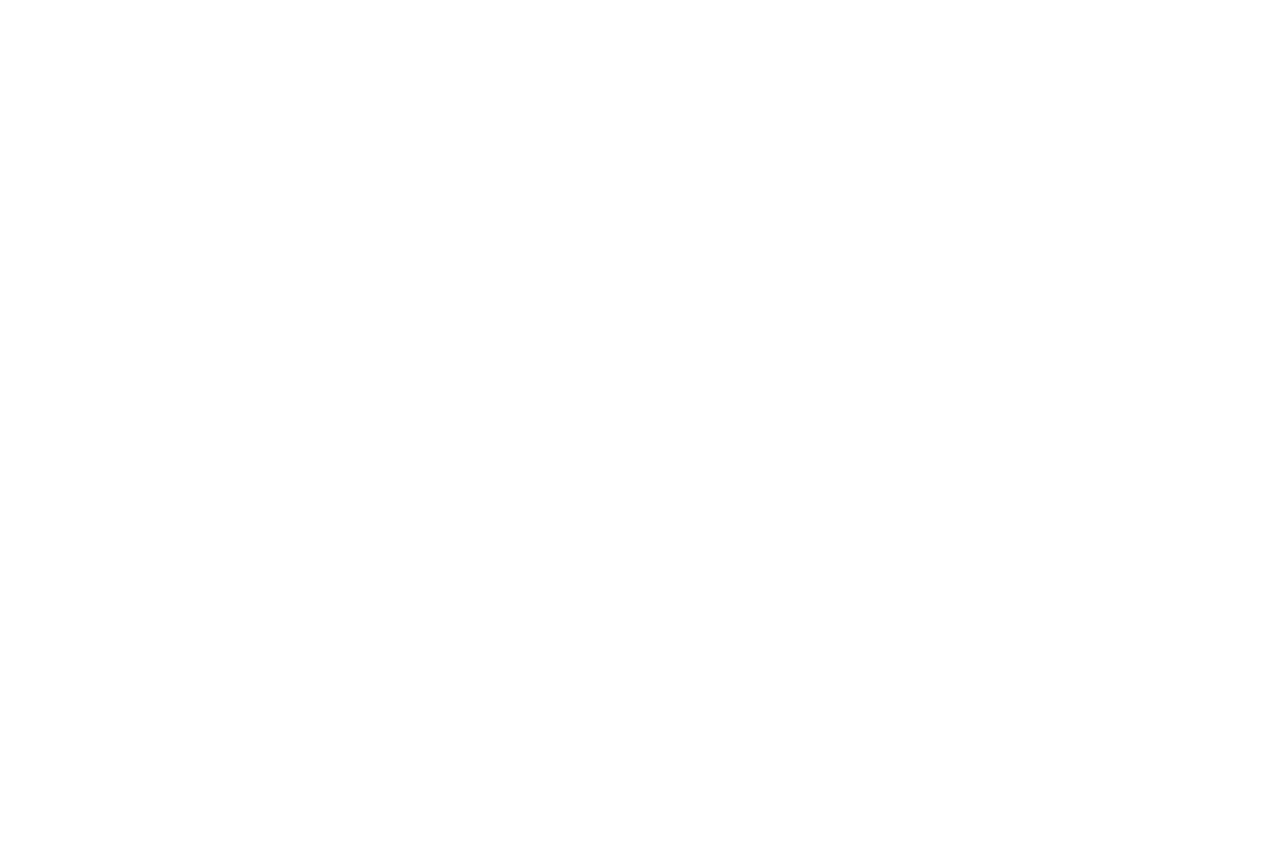
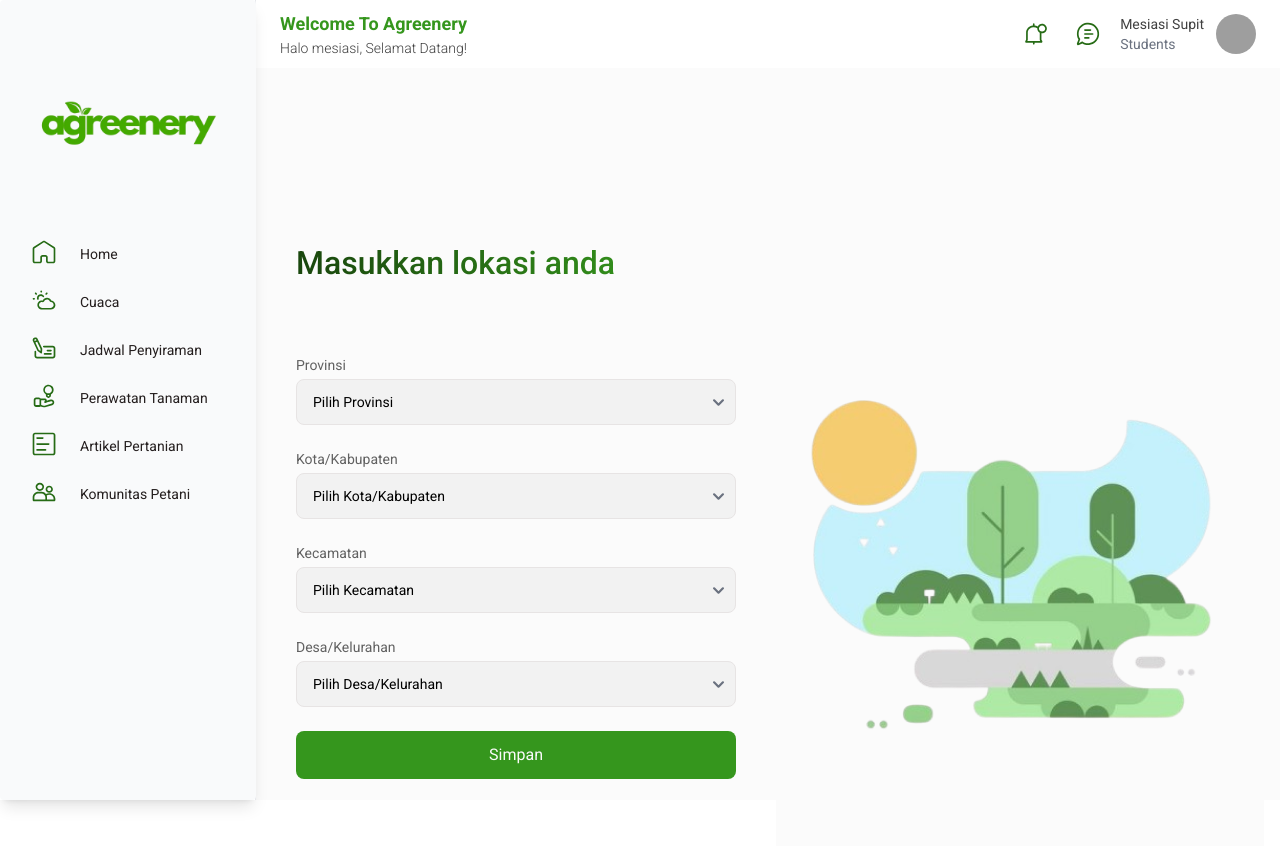
Before and after one commit to Agussdz/FrontEnd_Agreenery_Capstone_Alterra_KM7, a React (Vite) app: page /formcuaca in a window 1280 px wide. Before the commit this address had no page. Shown: the top 846 px of the page. Before the commit the page ends 800 px from the top, so only its background shows below. Built offline with nearby package versions, Linux system fonts and the light colour scheme; grey boxes are pictures that could not be loaded.

Commit message:
cuaca form

```diff
--- a/src/App.jsx
+++ b/src/App.jsx
@@ -6,6 +6,7 @@ import AdminProtectedRoutes from "./routes/AdminProtectedRoutes";
 import LoadingAnimation from "./components/LoadingAnimation";
 import AlertPassword from "./components/AlertPassword";
 import SideAndNav from "./pages/SideAndNav";
+import HeroCuaca from "./pages/HeroCuaca";
 import FormCuaca from "./pages/FormCuaca";
 
 function App() {
@@ -17,7 +18,8 @@ function App() {
           <Route path="/login" element={<LoginPage />} />
           <Route path="/register" element={<RegisterPage />} />
           <Route path="/sidenav" element={<SideAndNav />} />
-          <Route path="/cuaca" element={<FormCuaca />} />
+          <Route path="/formcuaca" element={<FormCuaca/>} />
+          <Route path="/cuaca" element={<HeroCuaca/>} />
 
 
           {/* User Private Route */}
--- a/src/pages/FormCuaca.jsx
+++ b/src/pages/FormCuaca.jsx
@@ -14,7 +14,7 @@ export default function FormCuaca() {
         <SidebarComponent isSidebarOpen={isSidebarOpen} />
 
         {/* Content */}
-        <main className="flex-grow bg-gray-100">
+        <main className="flex-grow bg-neutral-100">
           {/* Hamburger Icon */}
           <div
             className="lg:hidden fixed top-2 left-2 bg-transparent text-primary-400 p-2 rounded-md z-50 cursor-pointer"
@@ -35,29 +35,109 @@ export default function FormCuaca() {
             {/* Konten Fitur dibagi menjadi dua bagian */}
             <div className="grid grid-cols-1 lg:grid-cols-2 gap-4 p-4">
               {/* Bagian Kiri: Form */}
-              <div className="p-6 relative top-[378px]">
+              <div className="p-6 relative top-[131px]">
                 <div className="textsection w-[466px] h-[116px]">
-                  <h1 className="font-roboto-700 font-bold text-transparent bg-clip-text bg-gradient-to-r from-[#19460D] to-[#3DAC21] text-[48px]">
-                    Lihat informasi cuaca
-                  </h1>
-
-                  <p className=" font-roboto-400 text-primary-800 opacity-50 mb-6">
-                    Masukkan data lokasi secara manual atau izinkan akses lokasi
-                    untuk pengalaman yang lebih optimal.
+                  <p className=" font-roboto-500 font-bold text-transparent bg-clip-text bg-gradient-to-r from-[#19460D] to-[#3DAC21] text-[32px]">
+                    Masukkan lokasi anda
                   </p>
                 </div>
-                <div className="flex space-x-4 mt-5">
-                  <button className="px-4 py-2 border border-primary-500 text-primary-500 font-medium rounded-md hover:bg-green-100">
-                    Input manual
-                  </button>
-                  <button className="px-4 py-2 bg-primary-500 text-white font-medium rounded-md hover:bg-green-600">
-                    Lokasi otomatis
-                  </button>
+                <div className="form ">
+                  <form className="space-y-6">
+                    <div className="mb-5">
+                      <label
+                        htmlFor="display_name"
+                        className="block text-neutral-400 text-sm font-medium"
+                      >
+                        Provinsi
+                      </label>
+                      <select
+                        type="select"
+                        id="provinsi"
+                        name="provinsi"
+                        className="mt-1 w-full px-4 py-3 rounded-lg border border-neutral-300 bg-neutral-200 text-sm text-neutral-700 placeholder:text-neutral-500 focus:outline-none focus:ring-2 focus:ring-primary-300"
+                        required
+                      >
+                        <option value="" disabled selected>
+                          Pilih Provinsi
+                        </option>
+                        {/* Tambahkan opsi lainnya */}
+                      </select>
+                    </div>
+                    <div className="mb-5">
+                      <label
+                        htmlFor="email"
+                        className="block text-neutral-400 text-sm font-medium"
+                      >
+                        Kota/Kabupaten
+                      </label>
+                      <select
+                        type="select"
+                        id="kota"
+                        name="kota"
+                        className="mt-1 w-full px-4 py-3 rounded-lg border border-neutral-300 bg-neutral-200 text-sm text-neutral-700 placeholder:text-neutral-500 focus:outline-none focus:ring-2 focus:ring-primary-300"
+                        required
+                      >
+                        <option value="" disabled selected>
+                          Pilih Kota/Kabupaten
+                        </option>
+                        {/* Tambahkan opsi lainnya */}
+                      </select>
+                    </div>
+                    <div className="mb-5">
+                      <label
+                        htmlFor="phone"
+                        className="block text-neutral-400 text-sm font-medium"
+                      >
+                        Kecamatan
+                      </label>
+                      <select
+                        type="select"
+                        id="kecamatan"
+                        name="kecamatan"
+                        className="mt-1 w-full px-4 py-3 rounded-lg border border-neutral-300 bg-neutral-200 text-sm text-neutral-700 placeholder:text-neutral-500 focus:outline-none focus:ring-2 focus:ring-primary-300"
+                        required
+                      >
+                        <option value="" disabled selected>
+                          Pilih Kecamatan
+                        </option>
+                        {/* Tambahkan opsi lainnya */}
+                      </select>
+                    </div>
+                    <div className="mb-5 relative">
+                      <label
+                        htmlFor="password"
+                        className="block text-neutral-400 text-sm font-medium"
+                      >
+                        Desa/Kelurahan
+                      </label>
+                      <div className="relative">
+                        <select
+                          type="select"
+                          id="kelurahan"
+                          name="kelurahan"
+                          className="mt-1 w-full px-4 py-3 rounded-lg border border-neutral-300 bg-neutral-200 text-sm text-neutral-700 placeholder:text-neutral-500 focus:outline-none focus:ring-2 focus:ring-primary-300"
+                          required
+                        >
+                          <option value="" disabled selected>
+                            Pilih Desa/Kelurahan
+                          </option>
+                          {/* Tambahkan opsi lainnya */}
+                        </select>
+                      </div>
+                    </div>
+
+                    <button
+                      type="submit"
+                      className="w-full py-3 bg-primary-500 text-neutral-100 font-semibold rounded-lg hover:bg-primary-600 focus:outline-none focus:ring-2 focus:ring-primary-400"
+                    >
+                      Simpan
+                    </button>
+                  </form>
                 </div>
               </div>
 
               {/* Bagian Kanan: Gambar */}
-              <div className="flex items-center justify-center relative top-[217px]">
+              <div className="flex items-center justify-center relative top-[217px] bg-neutral-100">
                 <img className=" items-center relative z-10" src={herocuaca} />
               </div>
             </div>
--- /dev/null
+++ b/src/pages/HeroCuaca.jsx
@@ -0,0 +1,69 @@
+import { useState } from "react";
+import { SidebarComponent } from "../components/SidebarComponent"; // Tambahin komponen ini di setiap page
+import { NavbarComponent } from "../components/NavbarComponent"; //Tambahin komponen ini di setiap page
+import { HiOutlineArrowLeft, HiOutlineMenu } from "react-icons/hi"; // Ikon hamburger dan Arrow tambahin di setiap page
+import herocuaca from "../assets/hero-cuaca.png";
+
+export default function HeroCuaca() {
+  const [isSidebarOpen, setSidebarOpen] = useState(false);
+
+  return (
+    <>
+      <div className="flex h-screen">
+        {/* Sidebar Component */}
+        <SidebarComponent isSidebarOpen={isSidebarOpen} />
+
+        {/* Content */}
+        <main className="flex-grow bg-neutral-100">
+          {/* Hamburger Icon */}
+          <div
+            className="lg:hidden fixed top-2 left-2 bg-transparent text-primary-400 p-2 rounded-md z-50 cursor-pointer"
+            onClick={() => setSidebarOpen(!isSidebarOpen)}
+          >
+            {isSidebarOpen ? (
+              <HiOutlineArrowLeft className="w-6 h-6 align-middle" /> // closed icon
+            ) : (
+              <HiOutlineMenu className="w-6 h-6" /> // Hamburger icon
+            )}
+          </div>
+
+          {/* Content */}
+          <div className="relative">
+            {/* Navbar Component */}
+            <NavbarComponent />
+
+            {/* Konten Fitur dibagi menjadi dua bagian */}
+            <div className="grid grid-cols-1 lg:grid-cols-2 gap-4 p-4">
+              {/* Bagian Kiri: Form */}
+              <div className="p-6 relative top-[378px]">
+                <div className="textsection w-[466px] h-[116px]">
+                  <h1 className="font-roboto-700 font-bold text-transparent bg-clip-text bg-gradient-to-r from-[#19460D] to-[#3DAC21] text-[48px]">
+                    Lihat informasi cuaca
+                  </h1>
+
+                  <p className=" font-roboto-400 text-primary-800 opacity-50 mb-6">
+                    Masukkan data lokasi secara manual atau izinkan akses lokasi
+                    untuk pengalaman yang lebih optimal.
+                  </p>
+                </div>
+                <div className="flex space-x-4 mt-5">
+                  <button className="px-4 py-2 border border-primary-500 text-primary-500 font-medium rounded-md hover:bg-green-100">
+                    Input manual
+                  </button>
+                  <button className="px-4 py-2 bg-primary-500 text-white font-medium rounded-md hover:bg-green-600">
+                    Lokasi otomatis
+                  </button>
+                </div>
+              </div>
+
+              {/* Bagian Kanan: Gambar */}
+              <div className="flex items-center justify-center relative top-[217px]">
+                <img className=" items-center relative z-10" src={herocuaca} />
+              </div>
+            </div>
+          </div>
+        </main>
+      </div>
+    </>
+  );
+}
--- /dev/null
+++ b/src/stores/useCuacaLocation.js
@@ -0,0 +1 @@
+import { create } from "zustand";
```
Also changed, not shown: src/hooks/useCuacaLocation.js (added).
